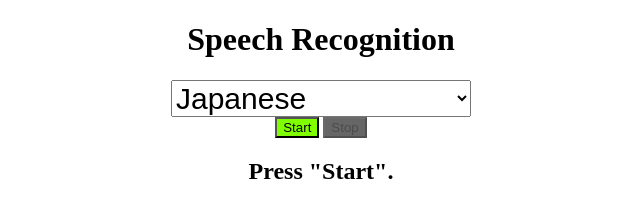
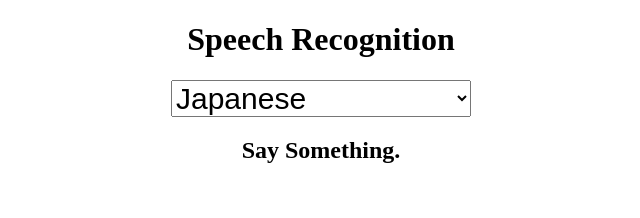
Before and after one commit to AtsuneMogi/speech-recognition, a plain HTML site: page index.html in a window 1280 px wide. Shown: the whole page, without its empty margins (327-967 px from the left). Drawn offline with Linux system fonts and the light colour scheme.

Commit message:
Update index.html

```diff
--- a/index.html
+++ b/index.html
@@ -5,11 +5,9 @@
         <link rel="stylesheet" href="css/style.css">
         <title>Speech Recognition</title>
     </head>
-    <body>
-        <div>
+    <body onload="main();">
         <h1>Speech Recognition</h1>
-            <div>
-                <select id="languages" onchange="changeLang(this);">
+        <select id="languages">
             <option value="ar-AE">Arabic</option>
             <option value="zh-CH">Chinese (Simplified)</option>
             <option value="zh-TA">Chisene (Traditional)</option>
@@ -27,13 +25,7 @@
             <option value="th-TH">Thai</option>
             <option value="vi-VN">Vietnamese</option>
         </select>
-            </div>
-            <div>
-                <button id="start" class="button" onclick="main();">Start</button>
-                <button id="stop" class="button" onclick="stopSpeeching();">Stop</button>
-            </div>
-        </div>
-        <h2 id="message">Press "Start".</h2>
+        <h2 id="message">Say Something.</h2>
         <h1 id="content"></h1>
         <script type="text/javascript" src="js/main.js"></script>
     </body>
```
Lines whose indentation alone changed are shown as unchanged.
